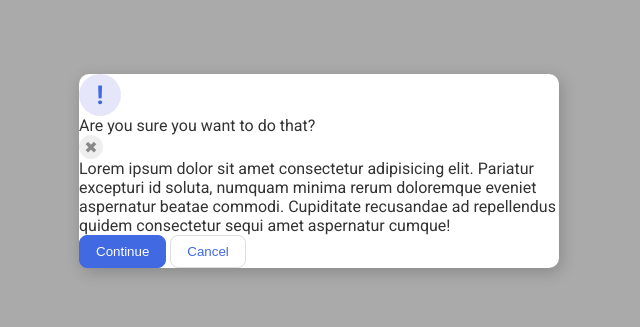
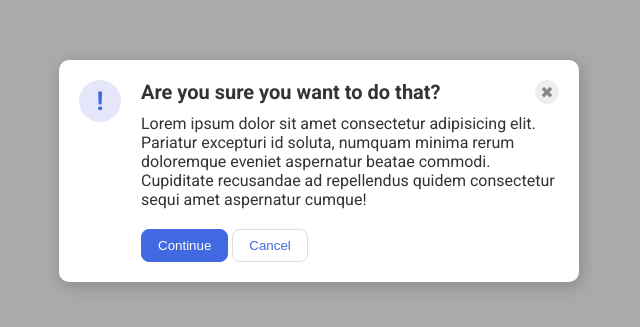
Before and after one commit to hamiltonsouza/odin-exercises, a plain HTML site: page css-exercises/flex/05-flex-modal/index.html in a window 1280 px wide. Shown: the part 229-556 px from the top of the page, without its empty margins (321-961 px from the left). Drawn offline with Linux system fonts and the light colour scheme.

Commit message:
Add exercise 05 solution

```diff
--- a/css-exercises/flex/05-flex-modal/index.html
+++ b/css-exercises/flex/05-flex-modal/index.html
@@ -10,11 +10,16 @@
   <body>
     <div class="modal">
       <div class="icon">!</div>
-      <div class="header">Are you sure you want to do that?</div>
-      <button class="close-button">✖</button>
-      <div class="text">Lorem ipsum dolor sit amet consectetur adipisicing elit. Pariatur excepturi id soluta, numquam minima rerum doloremque eveniet aspernatur beatae commodi. Cupiditate recusandae ad repellendus quidem consectetur sequi amet aspernatur cumque!</div>
-      <button class="continue">Continue</button>
-      <button class="cancel">Cancel</button>
+      <div class="content">
+        <div class="header">Are you sure you want to do that?
+          <button class="close-button">✖</button>
+        </div>
+        <div class="text">Lorem ipsum dolor sit amet consectetur adipisicing elit. Pariatur excepturi id soluta, numquam minima rerum doloremque eveniet aspernatur beatae commodi. Cupiditate recusandae ad repellendus quidem consectetur sequi amet aspernatur cumque!</div>
+        <div class="buttons">
+          <button class="continue">Continue</button>
+          <button class="cancel">Cancel</button>
+        </div>
+      </div>
     </div>
   </body>
 </html>
--- a/css-exercises/flex/05-flex-modal/style.css
+++ b/css-exercises/flex/05-flex-modal/style.css
@@ -20,6 +20,9 @@ body {
   width: 480px;
   border-radius: 10px;
   box-shadow: 2px 4px 16px rgba(0,0,0,.2);
+  padding: 20px;
+  display: flex;
+  gap: 20px;
 }
 
 .icon {
@@ -33,6 +36,16 @@ body {
   display: flex;
   align-items: center;
   justify-content: center;
+  flex-shrink: 0;
+}
+
+.header {
+  font-weight: bold;
+  font-size: 20px;
+  display: flex;
+  justify-content: space-between;
+  align-items: center;
+  margin-bottom: 10px;
 }
 
 .close-button {
@@ -48,6 +61,10 @@ body {
   justify-content: center;
   border: 1px solid #eee;
   padding: 0;
+}
+
+.text {
+  margin-bottom: 20px;
 }
 
 button {
```
